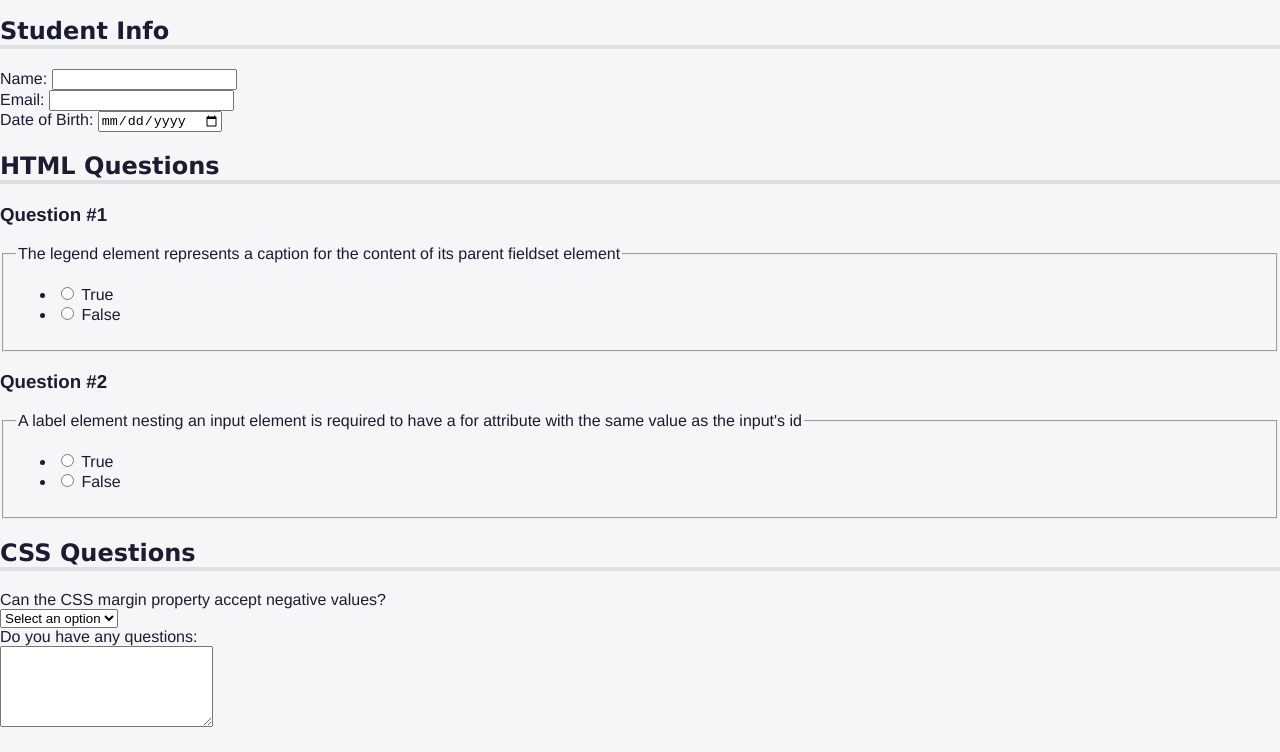
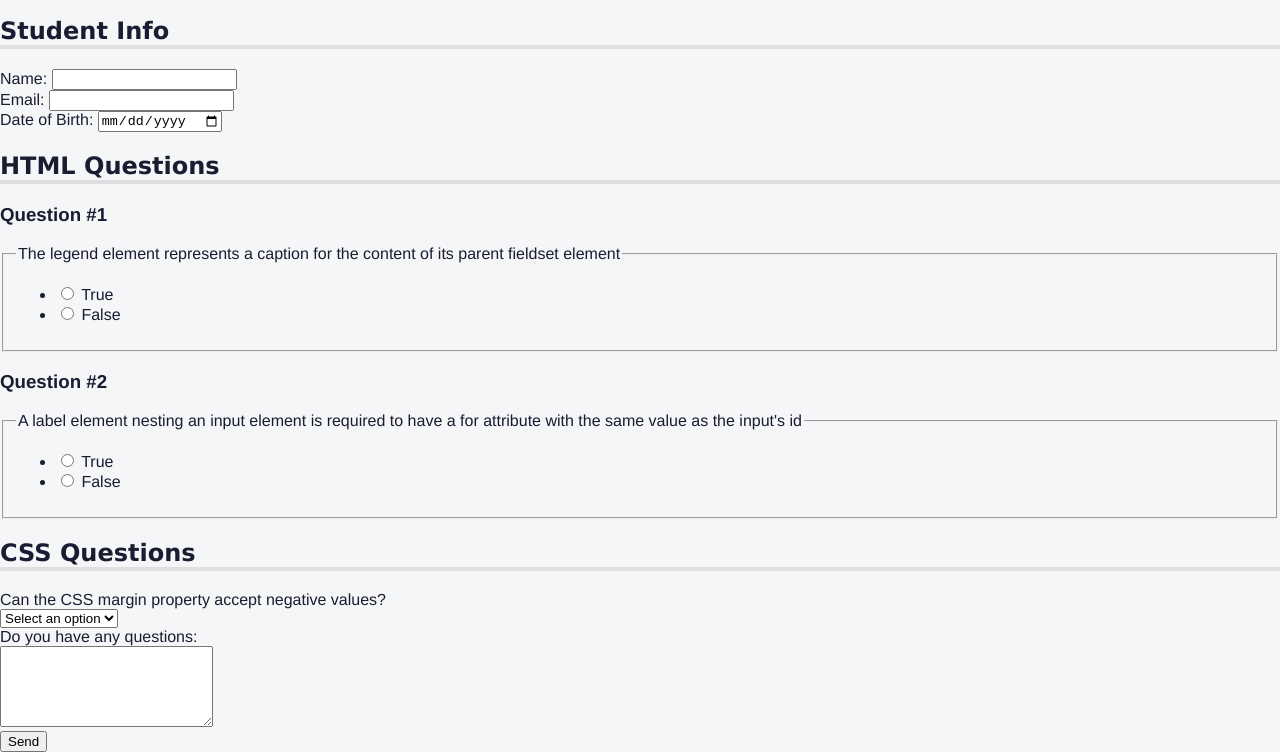
Before and after one commit to Hudzaifah-Hanafie/Pembelajaran-Accessibility-dengan-membuat-Quiz, a plain HTML site: page index.html in a window 1280 px wide. Shown: the part 53-805 px from the top of the page. Drawn offline with Linux system fonts and the light colour scheme.

Commit message:
menambahkan button submit pada form

```diff
--- a/index.html
+++ b/index.html
@@ -100,6 +100,7 @@
             </div>
           </div>
         </section>
+        <input type="submit" value="Send" />
       </form>
     </main>
   </body>
```
